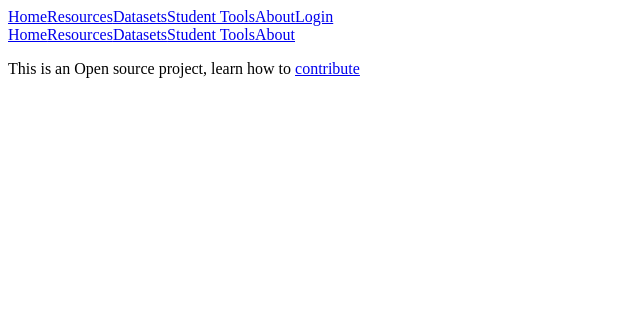
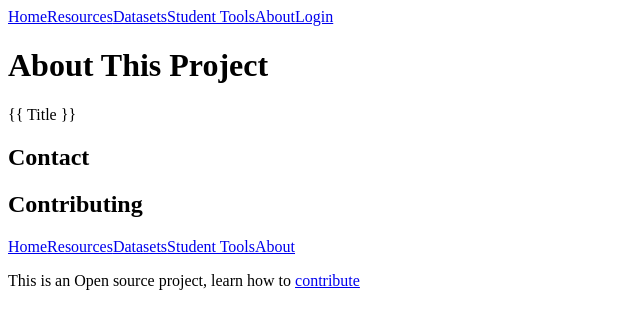
Before and after one commit to NikSchaefer/csnotes, a React app in the folder frontend/: page /about in a window 1280 px wide. Shown: the top 328 px of the page, without its empty margins (0-640 px from the left). Built offline with nearby package versions, Linux system fonts and the light colour scheme; the HTML template or start-up script is replaced by a standard one.

Commit message:
Baseline About css

```diff
--- a/frontend/src/about.tsx
+++ b/frontend/src/about.tsx
@@ -2,8 +2,19 @@ import * as React from "react";
 
 export default function About() {
     return (
-        <div className="page">
+        <div className="about-div">
+            <h1>About This Project</h1>
+            <p className='text'>
+                {"{{ Title }}"}
+            </p>
+            <h2>Contact</h2>
+            <p className='text'>
 
+            </p>
+            <h2>Contributing</h2>
+            <p className='text'>
+
+            </p>
         </div>
     )
 }
--- a/frontend/src/student/main.tsx
+++ b/frontend/src/student/main.tsx
@@ -9,7 +9,7 @@ const listOfStudentTools: sets[] = [
         link: 'calculator'
     },
     {
-        title: 'Dictionary',
+        title: 'English Dictionary',
         link: 'dictionary'
     },
 ]
--- a/frontend/static/css/index.css
+++ b/frontend/static/css/index.css
@@ -363,3 +363,25 @@ h1 {
     outline-width: 0;
     border: rgba(0, 0, 0, 0.459) 2px solid;
 }
+
+.about-div {
+    font-size: 21px;
+    padding: 100px 0;
+    min-height: 73vh;
+    max-width: 550px;
+    width: 95%;
+    margin: auto;
+    text-align: left;
+}
+
+.text {
+    letter-spacing: -0.003em;
+    line-height: 38px;
+    color: rgba(41, 41, 41, 1);
+    font-family: charter, Georgia, Cambria, "Times New Roman", Times, serif;
+    word-break: break-word;
+}
+
+h2 {
+    font-weight: 400;
+}
```
Also changed, not shown: frontend/static/frontend/main.js.
